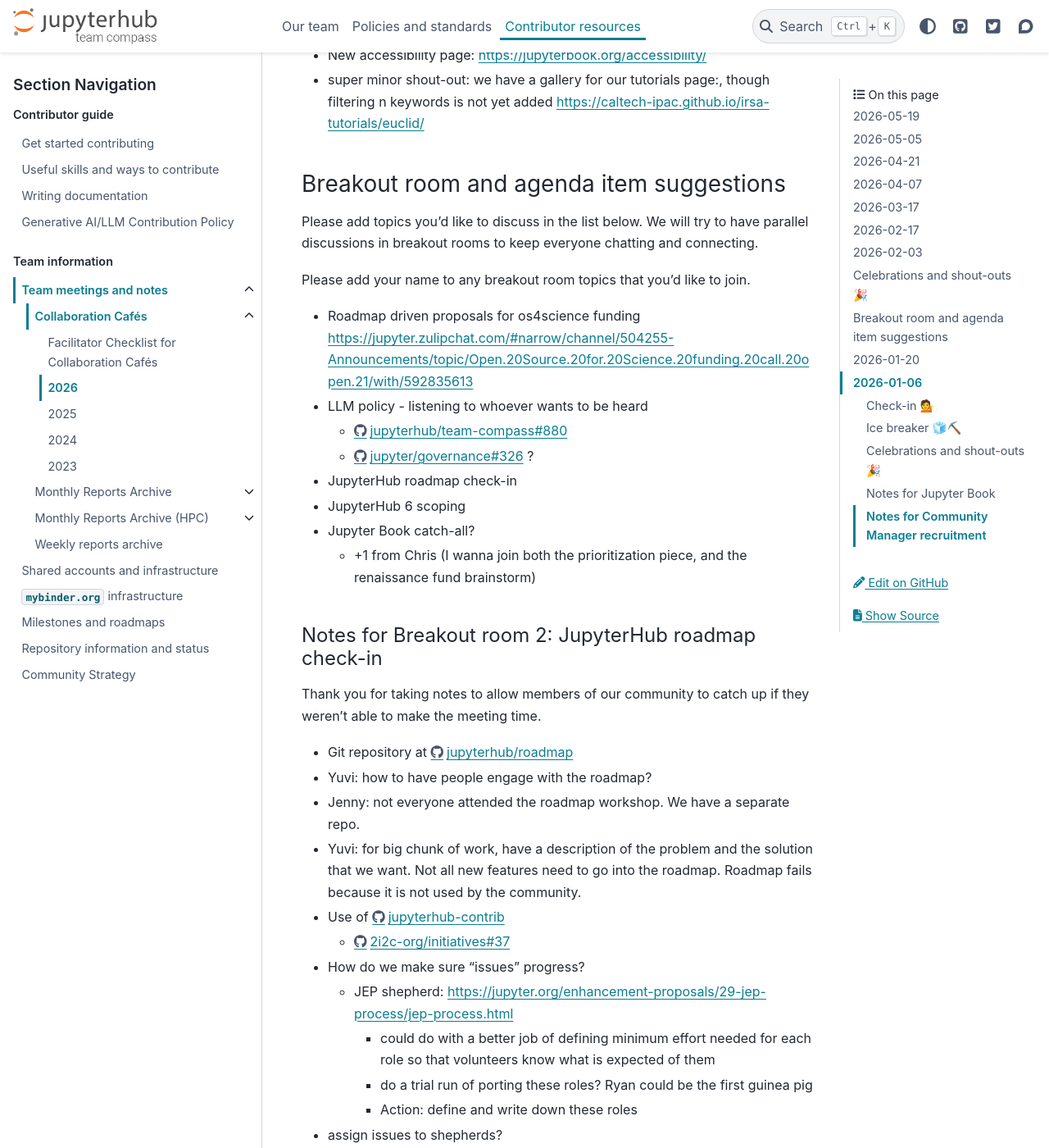
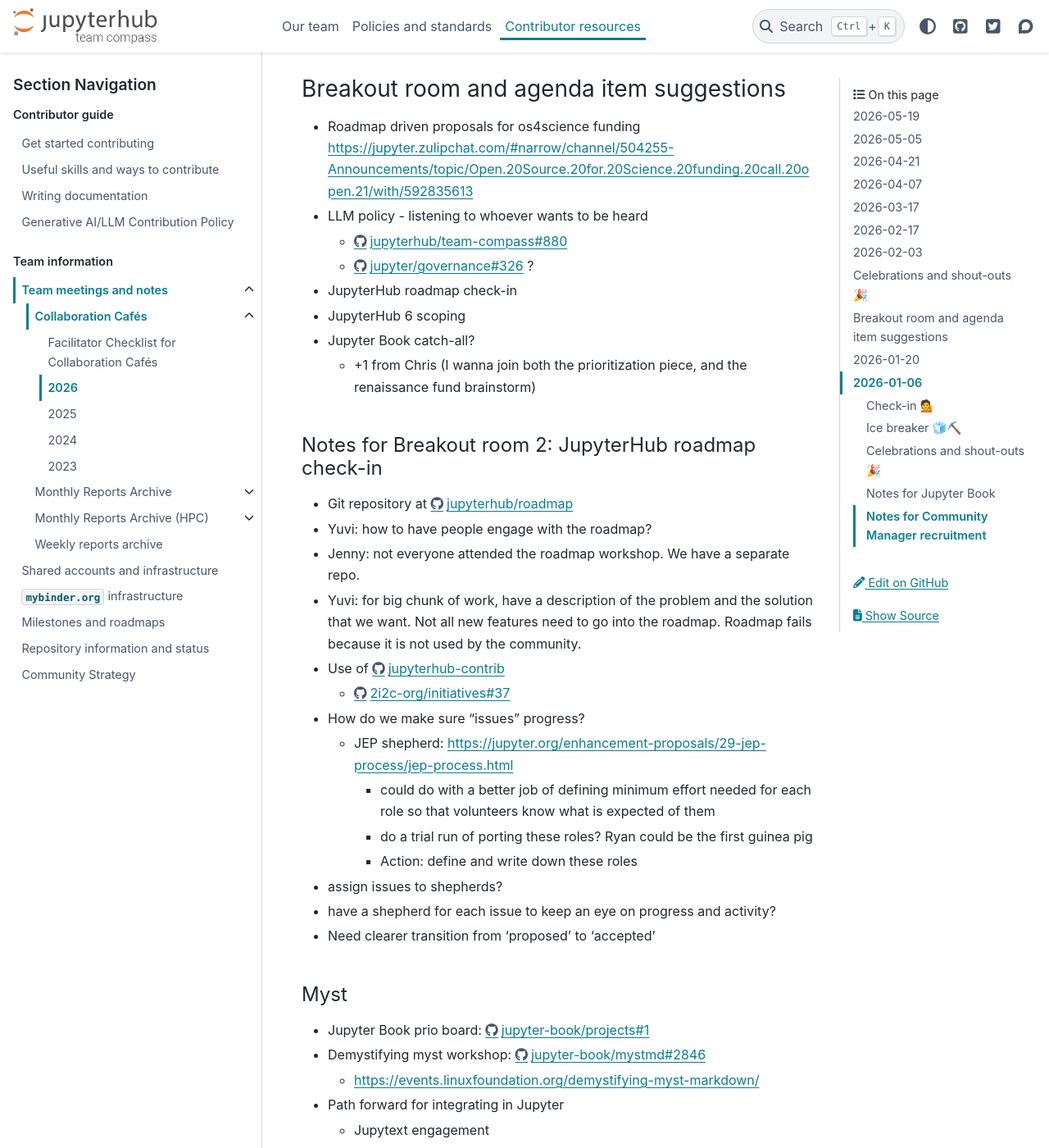
Before and after one commit to jupyterhub/team-compass, a Sphinx documentation site: the page built from docs/meetings/collab-cafe/2026.md, in a window 1280 px wide and 1400 px high, scrolled down 5944 px. Shown: the whole window at 82% size. Built offline with Sphinx 7.4.7 and the PyData theme 0.15.4, drawn with Linux system fonts in a browser that asks for light colours; the version number could not be read and is left out; some of the changed text lies outside the part shown.

Commit message:
Remove subtitles to avoid redundancy

```diff
--- a/docs/meetings/collab-cafe/2026.md
+++ b/docs/meetings/collab-cafe/2026.md
@@ -105,8 +105,6 @@
 ## 2026-05-05
 
 ### Check-in 💁
-Let us know that you're here and how we can stay in touch
-
 - Raniere Silva / @rgaiacs / GESIS / Germany
 - Kirstie Whitaker / @KirstieJane / UC Berkeley / Berkeley, CA
 - Min RK / @minrk / UC Berkeley / CA
@@ -138,7 +136,6 @@
 - Brigitta - France for travel and tbd vacation with family somewhere in the Alps, otherwise being out in the mountains here as much as I can
 
 ### Celebrations and shout-outs 🎉
-Add a note to celebrate the awesome work someone in the community has been doing!
 
 - Demystifying MyST Markdown in Education: https://events.linuxfoundation.org/demystifying-myst-markdown/
   - 15 – 17 June, 2026, Orsay, France
@@ -157,9 +154,6 @@
 - super minor shout-out: we have a gallery for our tutorials page:, though filtering n keywords is not yet added https://caltech-ipac.github.io/irsa-tutorials/euclid/
 
 ### Breakout room and agenda item suggestions
-Please add topics you'd like to discuss in the list below. We will try to have parallel discussions in breakout rooms to keep everyone chatting and connecting.
-
-Please add your name to any breakout room topics that you'd like to join.
 
 - Roadmap driven proposals for os4science funding https://jupyter.zulipchat.com/#narrow/channel/504255-Announcements/topic/Open.20Source.20for.20Science.20funding.20call.20open.21/with/592835613
 - LLM policy - listening to whoever wants to be heard
@@ -171,7 +165,6 @@
   - +1 from Chris (I wanna join both the prioritization piece, and the renaissance fund brainstorm)
 
 #### Notes for Breakout room 2: JupyterHub roadmap check-in
-Thank you for taking notes to allow members of our community to catch up if they weren't able to make the meeting time.
 
 - Git repository at https://github.com/jupyterhub/roadmap/
 - Yuvi: how to have people engage with the roadmap?
@@ -190,7 +183,6 @@
 
 
 #### Myst
-Thank you for taking notes to allow members of our community to catch up if they weren't able to make the meeting time.
 
 - Jupyter Book prio board: https://github.com/orgs/jupyter-book/projects/1
 - Demystifying myst workshop: https://github.com/jupyter-book/mystmd/issues/2846
```
